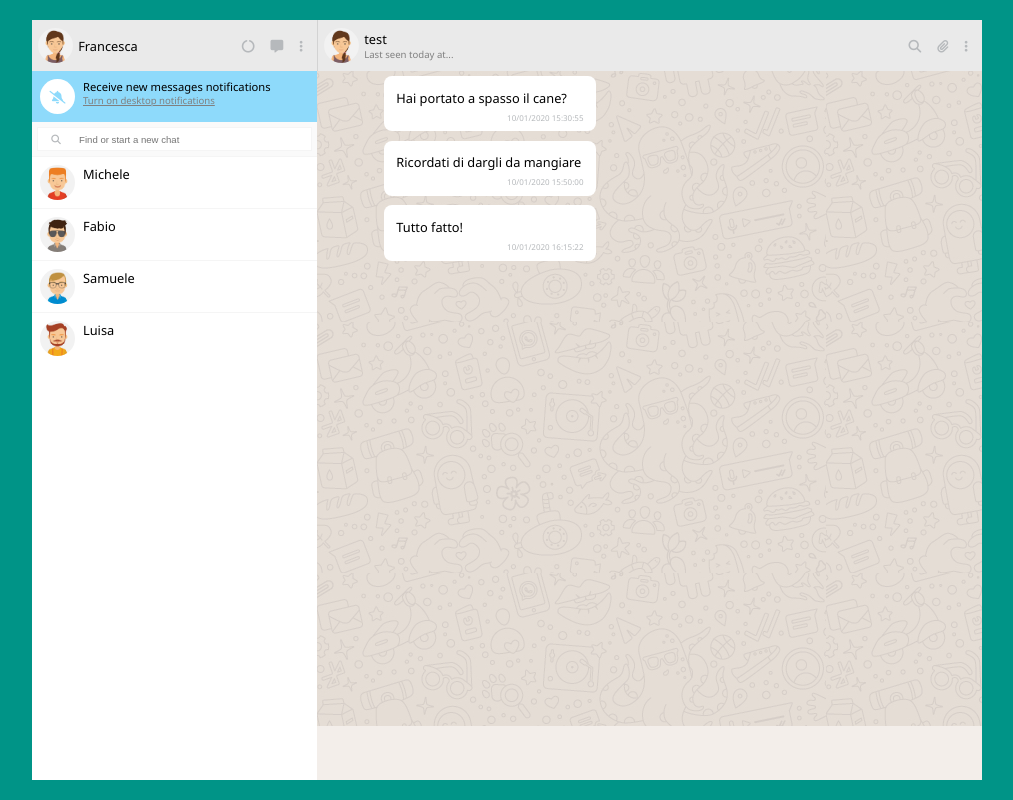
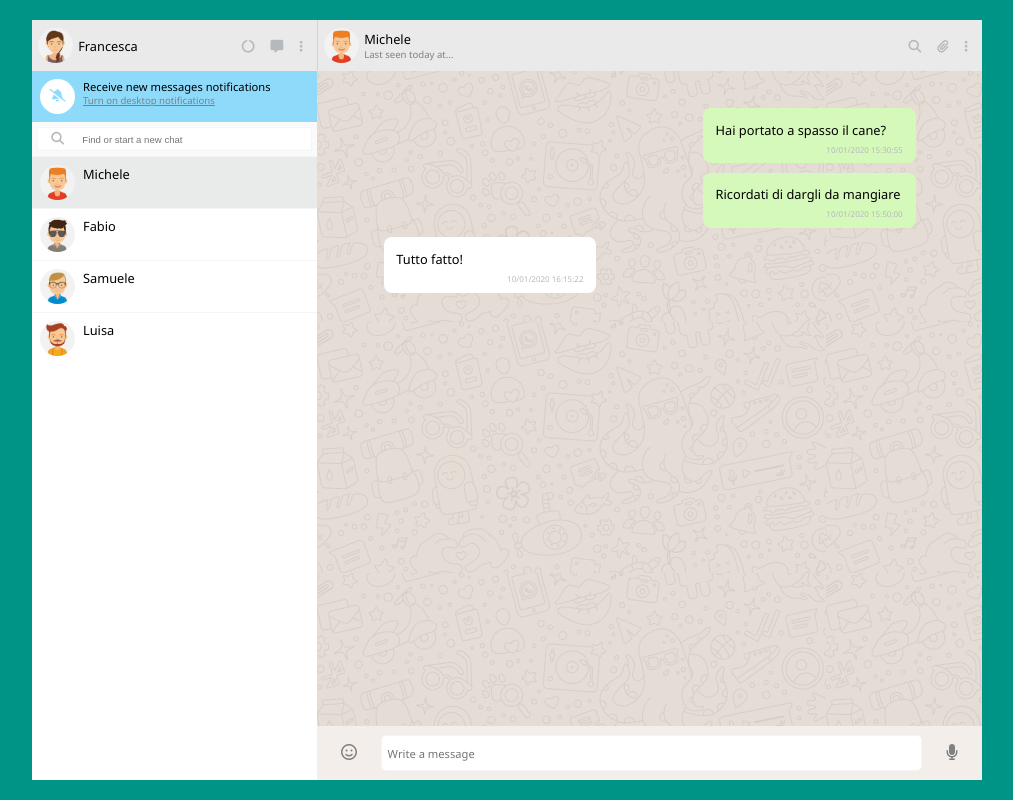
Before and after one commit to Borrellsss/vue-boolzapp, a plain HTML site: page milestone1/index.html in a window 1280 px wide. Shown: the whole page, without its empty margins (133-1146 px from the left). Drawn offline with nearby package versions, Linux system fonts and the light colour scheme.

Commit message:
milestone1 done

```diff
--- a/milestone1/css/style.css
+++ b/milestone1/css/style.css
@@ -25,9 +25,10 @@
     --main-bottom-side-height: 54px;
     --border-color: #f5f5f5;
     --message-sent: #d5f9ba;
-    --message-received: white;
+    --message-received: #ffffff;
     --messages-padding: 0.8rem;
     --message-date-font-size: 0.5rem;
+    --main-bottom-icon-padding: 1rem 1.5rem;
 }
 
 /* *COMMON* */
@@ -73,6 +74,15 @@ ul {
 a {
     text-decoration: none;
     color: inherit;
+}
+
+/* *hiding scrollbar from textareas* */
+main section:nth-child(3) > textarea::-webkit-scrollbar {
+    display: none;
+}
+main section:nth-child(3) > textarea {
+    -ms-overflow-style: none;
+    scrollbar-width: none;
 }
 
 /* *boolzapp top portion* */
@@ -123,6 +133,7 @@ aside {
     background-color: white;
 }
 .notifications > .flex-wrapper i {
+    padding: 1rem;
     font-size: 0.8rem;
     color: var(--notification-main-color);
 }
@@ -160,10 +171,11 @@ aside {
     padding: 0 1.4em;
     border-right: none;
 }
+.contact-search .btn i {
+    font-size: 0.8rem;
+}
 .contact-search input,
 .contact-search .btn {
-    padding-top: 0.6em;
-    padding-bottom: 0.6em;
     border-color: var(--border-color);
     background-color: white;
 }
@@ -175,9 +187,13 @@ aside {
 }
 .contacts-list li {
     border-top: 1px solid var(--border-color);
+    cursor: pointer;
 }
 .contacts-list span {
     padding-left: var(--aside-padding);
+}
+.active-chat {
+    background-color: #e9ebea;
 }
 
 /* *MAIN* */
@@ -194,6 +210,7 @@ main {
 
 /* *main second section* */
 main > section:nth-child(2) {
+    padding-top: 2rem;
     height: calc(100% - (var(--boolzapp-top-portion-height) + var(--main-bottom-side-height)));
     background-image: url("../../img/mine.jpg");
     overflow-y: auto;
@@ -231,6 +248,24 @@ main > section:nth-child(2) {
 
 /* *main third section* */
 main section:nth-child(3) {
+    padding: var(--aside-padding) 0;
     height: var(--main-bottom-side-height);
+    align-items: center;
     background-color: #f3eeea;
 }
+main section:nth-child(3) > textarea {
+    padding: 0.6rem 0.5em;
+    flex-grow: 1;
+    border: 1px solid var(--border-color);
+    border-radius: 0.3rem;
+    resize: none;
+    font-size: 0.7rem;
+    font-family: inherit;
+}
+.main-bottom-icon {
+    padding: var(--main-bottom-icon-padding);
+}
+.main-bottom-icon i {
+    font-size: 1rem;
+    color: gray;
+}
--- a/milestone1/index.html
+++ b/milestone1/index.html
@@ -20,11 +20,15 @@
                     <!-- ?user profile section? -->
                     <div class="photo-text-side flex-wrapper">
                         <div class="content-circle-wrapper">
-                            <img src="../img/avatar_io.jpg" alt="">
+                            <a href="#">
+                                <img src="../img/avatar_io.jpg" alt="">
+                            </a>
                         </div>
                         <div class="user-name">
                             <div>
-                                <div>Francesca</div>
+                                <div>
+                                    <a href="#">Francesca</a>
+                                </div>
                             </div>
                         </div>
                     </div>
@@ -83,9 +87,11 @@
                     <!-- ?contacts side? -->
                     <div class="contacts-list">
                         <ul>
-                            <li @click="showUserChat(index)" v-for="(element,index) in contacts" class="flex-wrapper">
+                            <li @click="showUserChat(index)" v-for="(element,index) in contacts" class="flex-wrapper" :class="{'active-chat': currentIndex === index}">
                                 <div class="content-circle-wrapper">
-                                    <img :src="`../img/avatar${element.avatar}.jpg`" alt="">
+                                    <a href="#">
+                                        <img :src="`../img/avatar${element.avatar}.jpg`" alt="">
+                                    </a>
                                 </div>
                                 <span>{{element.name}}</span>
                             </li>
@@ -104,10 +110,14 @@
                         <!-- ?user profile section? -->
                         <div class="photo-text-side flex-wrapper">
                             <div class="content-circle-wrapper">
-                                <img src="../img/avatar_io.jpg" alt="">
+                                <a href="#">
+                                    <img :src="`../img/avatar${contacts[currentIndex].avatar}.jpg`" :alt="contacts[currentIndex].name">
+                                </a>
                             </div>
                             <div class="user-name">
-                                <div>test</div>
+                                <div>
+                                    <a href="#">{{contacts[currentIndex].name}}</a>
+                                </div>
                                 <div class="last-seen">Last seen today at...</div>
                             </div>
                         </div>
@@ -143,7 +153,7 @@
                 <section>
                     <!-- ?messages wrapper? -->
                     <div class="messages-wrapper">
-                        <div v-for="element,index in contacts[currentIndex].messages" class="message received">
+                        <div v-for="(element,index) in contacts[currentIndex].messages" class="message" :class="element.status">
                             <p>
                                 {{element.text}}
                             </p>
@@ -156,8 +166,22 @@
                 <!-- ?second section end? -->
 
                 <!-- ?third section? -->
-                <section>
-
+                <section class="flex-wrapper">
+                    <div class="main-bottom-icon">
+                        <span>
+                            <a href="#">
+                                <i class="fa-regular fa-face-smile"></i>
+                            </a>
+                        </span>
+                    </div>
+                    <textarea cols="30" rows="1" placeholder="Write a message"></textarea>
+                    <div class="main-bottom-icon">
+                        <span>
+                            <a href="#">
+                                <i class="fa-solid fa-microphone"></i>
+                            </a>
+                        </span>
+                    </div>
                 </section>
                 <!-- ?third section end? -->
             </main>
--- a/milestone1/js/script.js
+++ b/milestone1/js/script.js
@@ -99,7 +99,7 @@ var app = new Vue(
         methods: {
             showUserChat(thisIndex) {
                 this.currentIndex = thisIndex;
-            }
+            },
         },
         mounted() {
 
```
